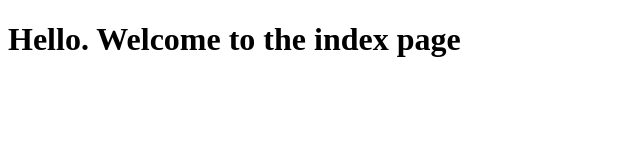
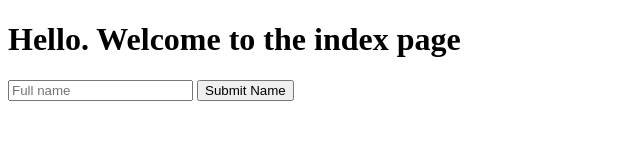
Before and after one commit to braddias/lectur0, a plain HTML site: page index.html in a window 1280 px wide. Shown: the whole page, without its empty margins (0-640 px from the left). Drawn offline with Linux system fonts and the light colour scheme.

Commit message:
Added a form

```diff
--- a/index.html
+++ b/index.html
@@ -12,6 +12,10 @@
 
       <H1> Hello. Welcome to the index page </H1>
 
+      <form>
+        <input type="text" placeholder="Full name" name="name">
+        <button> Submit Name </button>
+
   </body>
 
 </html>
```
